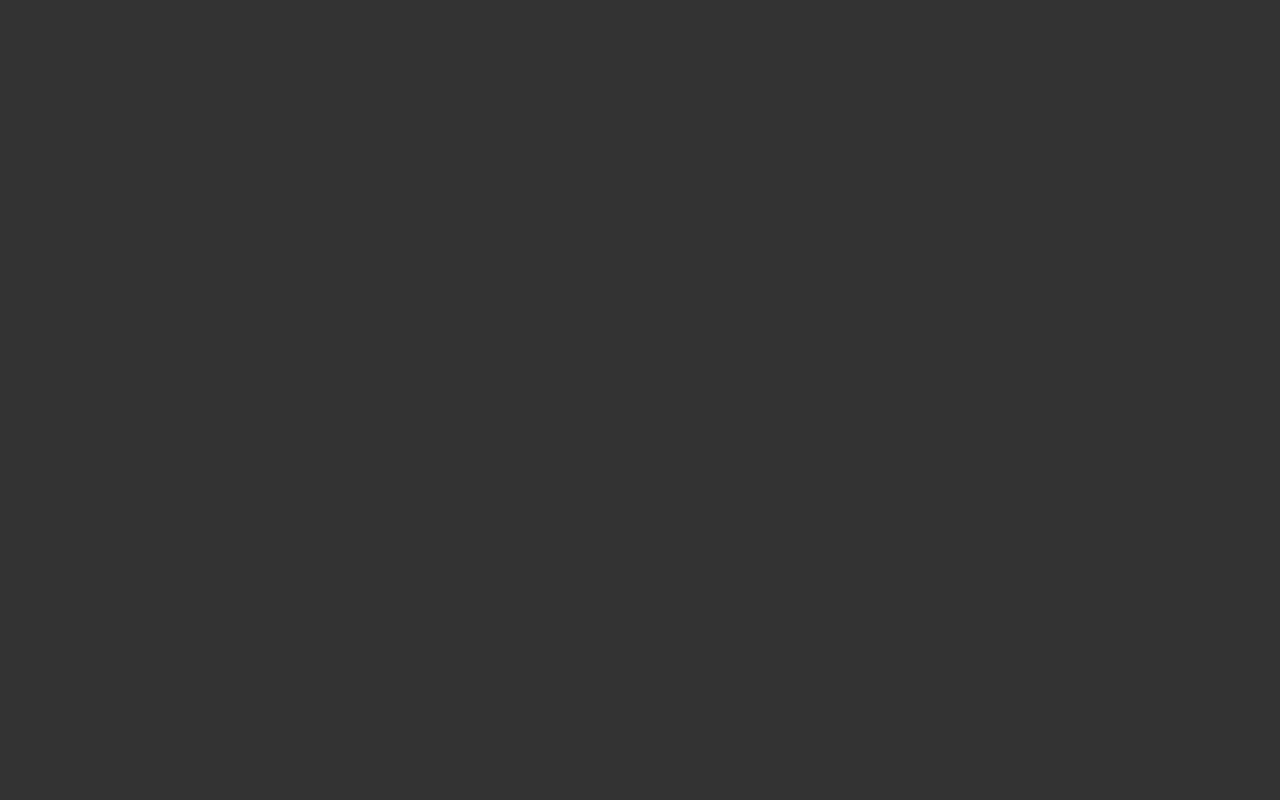
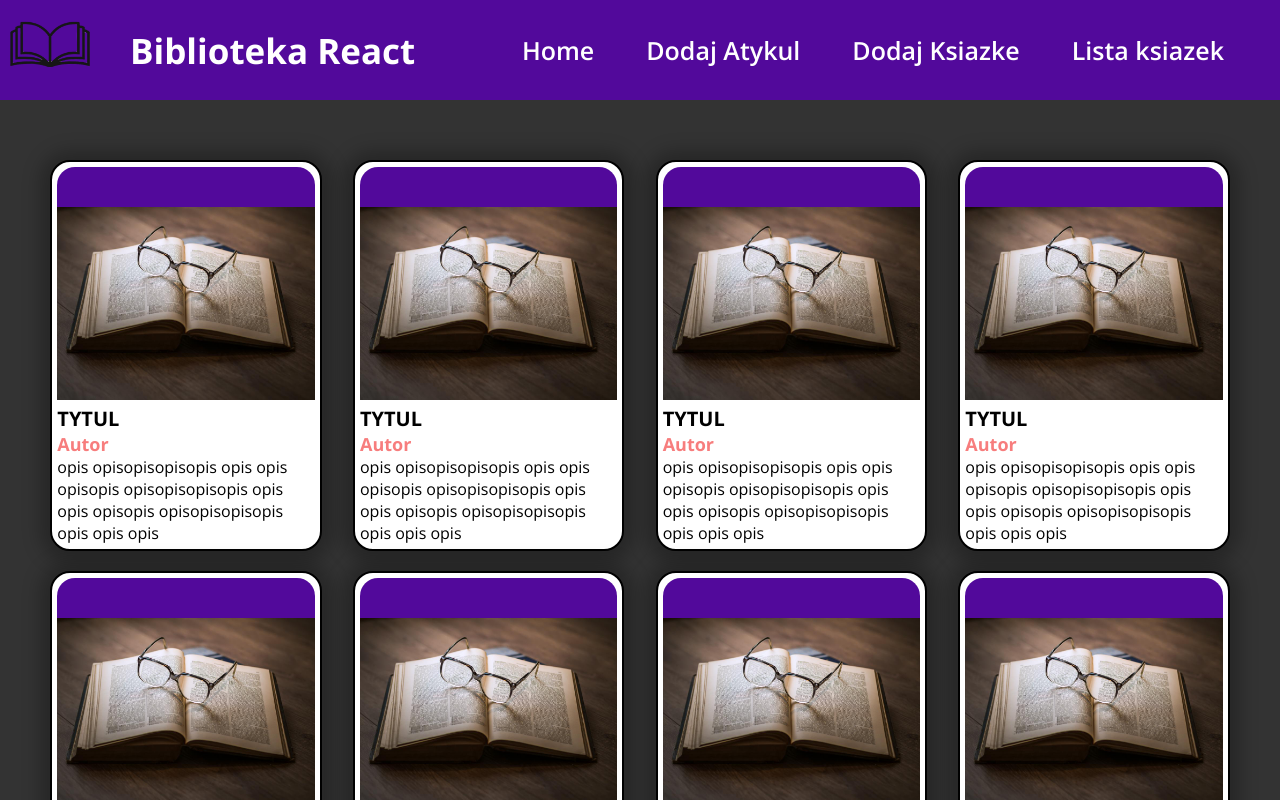
Before and after one commit to Fipeek/Biblioteka-React, a React (Create React App) app: page /BooksPage in a window 1280 px wide. Shown: the top 800 px of the page. Built offline with nearby package versions, Linux system fonts and the light colour scheme.

Commit message:
dodane renderowanie listy ksiazek

```diff
--- a/src/App.js
+++ b/src/App.js
@@ -5,9 +5,11 @@ import Home from "./components/Home";
 import AddArticle from "./components/pages/AddArticle";
 import { Route } from "react-router-dom";
 import ArticlesContext from "./store/articles-context";
+import BooksPage from "./components/pages/BooksPage";
+import BooksContext from "./store/books-context";
 const DUMMY_ARTICLES = [
   {
-    id: "1",
+    id: "",
     key: 1,
     title: "Title",
     date: "24.02.2022",
@@ -64,6 +66,80 @@ function App() {
         "Lorem Ipsum is simply dummy text of the printing and typesetting industry. Lorem Ipsum has been the industry's standard dummy text ever since the 1500s, when an unknown printer took a galley of type and scrambled it to make a type specimen book. It has survived not only five centuries, but also the leap into electronic typesetting, remaining essentially unchanged. It was popularised in the 1960s with the release of Letraset sheets containing Lorem Ipsum passages, and more recently with desktop publishing software like Aldus PageMaker including versions of Lorem Ipsum.",
         author: "Adam Małysz",
       },]}}>
+      <BooksContext.Provider
+       value={{ books: [{
+        key: 1,
+        title: "tytul",
+        author: "Autor",
+        description: "opis opisopisopisopis opis opis opisopis opisopisopisopis opis opis opisopis opisopisopisopis opis opis opis",
+      },
+      {
+        key: 1,
+        title: "tytul",
+        author: "Autor",
+        description: "opis opisopisopisopis opis opis opisopis opisopisopisopis opis opis opisopis opisopisopisopis opis opis opis",
+      },
+      {
+        key: 1,
+        title: "tytul",
+        author: "Autor",
+        description: "opis opisopisopisopis opis opis opisopis opisopisopisopis opis opis opisopis opisopisopisopis opis opis opis",
+      }, {
+        key: 1,
+        title: "tytul",
+        author: "Autor",
+        description: "opis opisopisopisopis opis opis opisopis opisopisopisopis opis opis opisopis opisopisopisopis opis opis opis",
+      }, {
+        key: 1,
+        title: "tytul",
+        author: "Autor",
+        description: "opis opisopisopisopis opis opis opisopis opisopisopisopis opis opis opisopis opisopisopisopis opis opis opis",
+      }, {
+        key: 1,
+        title: "tytul",
+        author: "Autor",
+        description: "opis opisopisopisopis opis opis opisopis opisopisopisopis opis opis opisopis opisopisopisopis opis opis opis",
+      }, {
+        key: 1,
+        title: "tytul",
+        author: "Autor",
+        description: "opis opisopisopisopis opis opis opisopis opisopisopisopis opis opis opisopis opisopisopisopis opis opis opis",
+      }, {
+        key: 1,
+        title: "tytul",
+        author: "Autor",
+        description: "opis opisopisopisopis opis opis opisopis opisopisopisopis opis opis opisopis opisopisopisopis opis opis opis",
+      }, {
+        key: 1,
+        title: "tytul",
+        author: "Autor",
+        description: "opis opisopisopisopis opis opis opisopis opisopisopisopis opis opis opisopis opisopisopisopis opis opis opis",
+      }, {
+        key: 1,
+        title: "tytul",
+        author: "Autor",
+        description: "opis opisopisopisopis opis opis opisopis opisopisopisopis opis opis opisopis opisopisopisopis opis opis opis",
+      }, {
+        key: 1,
+        title: "tytul",
+        author: "Autor",
+        description: "opis opisopisopisopis opis opis opisopis opisopisopisopis opis opis opisopis opisopisopisopis opis opis opis",
+      }, {
+        key: 1,
+        title: "tytul",
+        author: "Autor",
+        description: "opis opisopisopisopis opis opis opisopis opisopisopisopis opis opis opisopis opisopisopisopis opis opis opis",
+      }, {
+        key: 1,
+        title: "tytul",
+        author: "Autor",
+        description: "opis opisopisopisopis opis opis opisopis opisopisopisopis opis opis opisopis opisopisopisopis opis opis opis",
+      }, {
+        key: 1,
+        title: "tytul",
+        author: "Autor",
+        description: "opis opisopisopisopis opis opis opisopis opisopisopisopis opis opis opisopis opisopisopisopis opis opis opis",
+      },]}}>
 
       <Route path="/home">
         <Header></Header>
@@ -72,6 +148,10 @@ function App() {
       <Route path="/addArticle">
         <AddArticle></AddArticle>
       </Route>
+      <Route path="/BooksPage">
+        <BooksPage></BooksPage>
+      </Route>
+      </BooksContext.Provider>
     </ArticlesContext.Provider>
   );
 }
--- /dev/null
+++ b/src/components/Book.js
@@ -0,0 +1,19 @@
+import React from "react";
+import styles from "./Book.module.css";
+import Card from "./UI/Card";
+import image from "../assets/bookImage.jpg";
+const Book = (props) => {
+  return (
+    <div className={styles.book}>
+      <header></header>
+      <img src={image}></img>
+      <div>
+        <h1>{props.title}</h1>
+        <h2>{props.author}</h2>
+        <p>{props.description}</p>
+      </div>
+    </div>
+  );
+};
+
+export default Book;
--- /dev/null
+++ b/src/components/Book.module.css
@@ -0,0 +1,46 @@
+*{
+    margin: 0;
+    padding: 0;
+    box-sizing: border-box;
+}
+.book{
+padding: 5px;
+border: 2px solid black;
+ flex-basis: 23%;
+ margin: 10px 0.3px;
+ color: rgb(247, 125, 125);
+ flex-direction: row;
+ background-color: rgb(255, 255, 255);
+ border-radius: 20px;
+ box-shadow: 0 1px 18px 10px #00000040;
+}
+.book header{
+    background-color: #52099b;
+    width: 100%;
+    height: 40px;
+    border-top-left-radius: 18px;
+    border-top-right-radius: 18px;
+}
+.book header h1{
+    color: white;
+    font-size: 30px;
+    text-align: left;
+    margin: 0 0 0 5px;
+}
+.book h1{
+    font-size: 20px;
+    text-transform: uppercase;
+    color: black;
+    margin: 0;
+}
+.book h2{
+    font-size: 18px;
+    margin: 0;
+}
+.book p{
+    color: black;
+}
+.book img{
+    width: 100%;
+    /* margin-top: 10px; */
+}
--- /dev/null
+++ b/src/components/Books.js
@@ -0,0 +1,41 @@
+import React from "react";
+import Book from "./Book";
+import { ReactFragment, useContext } from "react";
+import styles from './Books.module.css';
+import BooksContext from "../store/books-context";
+const DUMMY_BOOKS = [
+  {
+    key: 1,
+    title: "tytul",
+    author: "Autor",
+    description: "opis opisopisopisopis opis opis opisopis opisopisopisopis opis opis opisopis opisopisopisopis opis opis opis",
+  },
+  {
+    key: 1,
+    title: "tytul",
+    author: "Autor",
+    description: "opis opisopisopisopis opis opis opisopis opisopisopisopis opis opis opisopis opisopisopisopis opis opis opis",
+  },
+  {
+    key: 1,
+    title: "tytul",
+    author: "Autor",
+    description: "opis opisopisopisopis opis opis opisopis opisopisopisopis opis opis opisopis opisopisopisopis opis opis opis",
+  },
+];
+const Books = () => {
+    const ctx = useContext(BooksContext);
+    const books = ctx.books.map((book) => (<Book
+    title={book.title}
+    author={book.author}
+    description={book.description}
+    ></Book>))
+  return <section className={styles.books}>
+      <ul>
+          {/* {books} */}
+          {/* {books} */}
+          {books}
+      </ul>
+  </section>;
+};
+export default Books;
--- /dev/null
+++ b/src/components/Books.module.css
@@ -0,0 +1,7 @@
+.books ul {
+    display: flex;
+    flex-flow: row;
+    flex-wrap: wrap;
+    justify-content: space-between;
+    margin: 50px;
+}
--- a/src/components/Form.js
+++ b/src/components/Form.js
@@ -68,7 +68,6 @@ const Form = () => {
   const articleTextHandler = (event) => {
     setArticleText(event.target.value);
   };
-  console.log(isFormValid);
   const closeBackdrop = () => {
     setFormValidation(true);
   };
--- a/src/components/Form.module.css
+++ b/src/components/Form.module.css
@@ -39,6 +39,7 @@
     padding:0;
 }
 .error div{
+    margin-top: 53%;
     height: 200px;
     padding: 0;
     background-color: white;
@@ -60,3 +61,13 @@
     color: black;
     font-size: 20px;
 }
+@media(max-width: 644px){
+    .error{
+        width: 500px
+    }
+}
+@media(max-width: 520px){
+    .error{
+        width: 300px
+    }
+}
--- a/src/components/Nav.js
+++ b/src/components/Nav.js
@@ -21,7 +21,7 @@ const Nav = (props) => {
           <Link> Dodaj Ksiazke</Link>
         </li>
         <li>
-          <Link>Lista ksiazek </Link>
+          <Link to='/BooksPage'>Lista ksiazek </Link>
         </li>
       </ul>
     </nav>
--- /dev/null
+++ b/src/components/pages/BooksPage.js
@@ -0,0 +1,17 @@
+import React from "react";
+import Header from "../Header";
+import Footer from "../Footer";
+import { ReactFragment } from "react";
+import Book from "../Book";
+import Books from "../Books";
+const BooksPage = () => {
+    return (
+        <div>
+            <Header/>
+                <Books></Books>
+            <Footer/>
+        </div>
+    );
+}
+
+export default BooksPage;
--- /dev/null
+++ b/src/store/books-context.js
@@ -0,0 +1,6 @@
+import React from "react";
+
+const BooksContext = React.createContext({
+    books:[]
+});
+export default BooksContext;
```
Also changed, not shown: src/assets/bookImage.jpg (added), 1 other file (tests, documents, lock files or other folders). Lines whose indentation alone changed are shown as unchanged.
